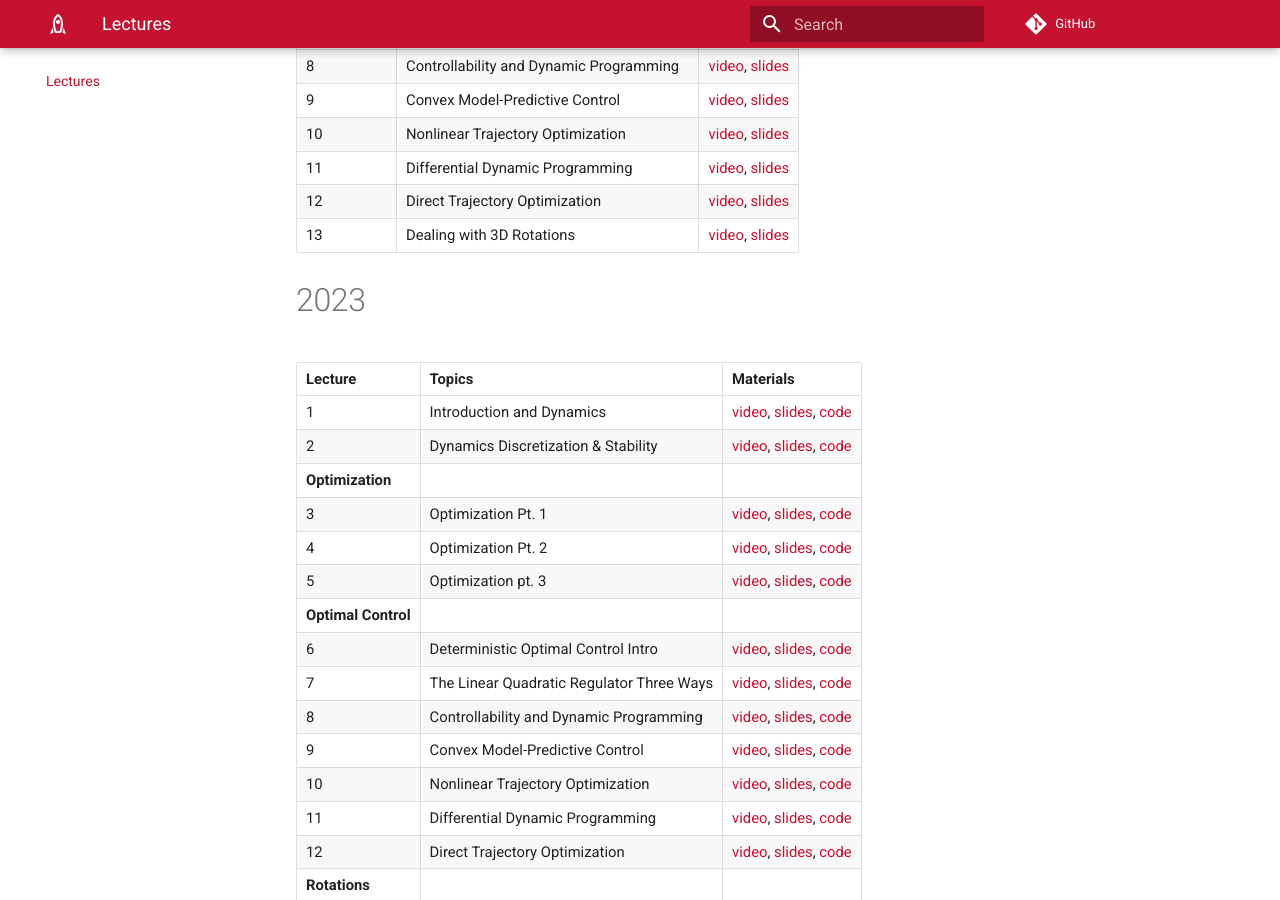
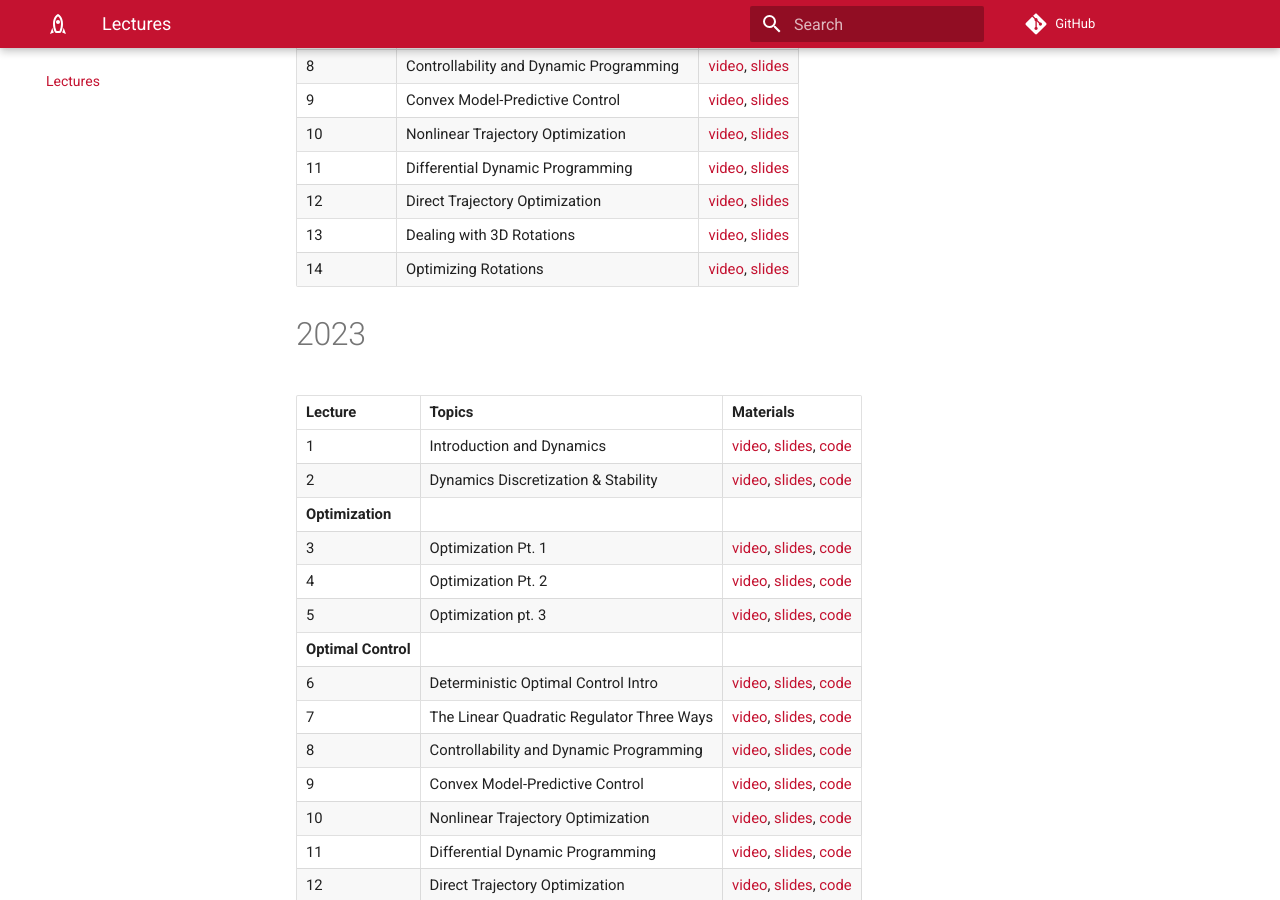
Before and after one commit to cmu-optimal-control/cmu-optimal-control.github.io, an MkDocs documentation site: the page built from docs/lectures.md, in a window 1280 px wide and 900 px high, scrolled down 516 px. Built offline with MkDocs 1.6.1 and Material for MkDocs 9.7.7, drawn with Linux system fonts in a browser that asks for light colours.

Commit message:
add lec 14

```diff
--- a/docs/lectures.md
+++ b/docs/lectures.md
@@ -17,6 +17,8 @@
 | 11    | Differential Dynamic Programming | [video](https://www.youtube.com/watch?v=qusvkcoHyz0), [slides](https://github.com/Optimal-Control-16-745/lecture-notebooks/tree/master/Lecture%2011) |
 | 12    | Direct Trajectory Optimization| [video](https://youtu.be/8VAiAxa6-sM?si=OwQXgYkxcPXdHRyC), [slides](https://github.com/Optimal-Control-16-745/lecture-notebooks/tree/master/Lecture%2012) |
 | 13    | Dealing with 3D Rotations | [video](https://youtu.be/0ONcoIqfT5E?si=Q1at3Kxm8rOrmg2i), [slides](https://github.com/Optimal-Control-16-745/lecture-notebooks/tree/master/Lecture%2013) |
+| 14    | Optimizing Rotations | [video](https://www.youtube.com/watch?v=8InVEfutyrQ), [slides](https://github.com/Optimal-Control-16-745/lecture-notebooks/tree/master/Lecture%2014) |
+
 
 # 2023
 
```
